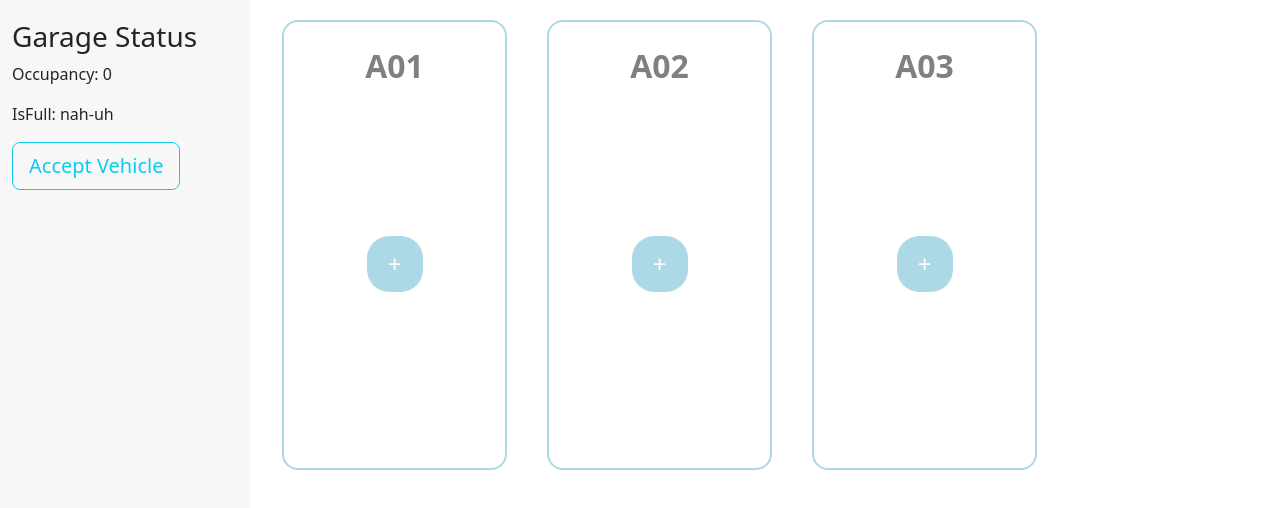
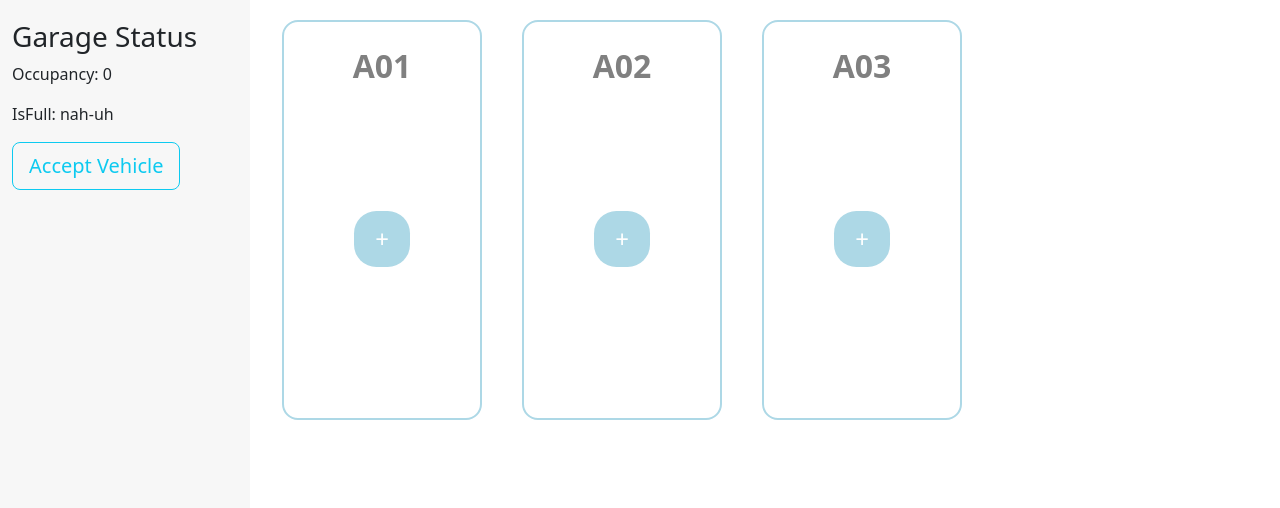
Before and after one commit to Sh-i-aw/Parked, a React (Create React App) app: page / in a window 1280 px wide. Shown: the top 508 px of the page. Built offline with nearby package versions, Linux system fonts and the light colour scheme.

Commit message:
Ensure elapsed time only show after 1 sec has passed

```diff
--- a/src/App.css
+++ b/src/App.css
@@ -15,8 +15,8 @@
   justify-content: space-between;
   margin: 20px;
   padding: 20px;
-  min-width: 225px;
-  min-height: 450px;
+  min-width: 200px;
+  min-height: 400px;
   border: 2px double lightblue;
   border-radius: 1rem;
 }
--- a/src/Component/SingleLot.jsx
+++ b/src/Component/SingleLot.jsx
@@ -1,4 +1,3 @@
-import Button from "react-bootstrap/Button";
 import ReleaseVehicleForm from "./ReleaseVehicleForm";
 import AcceptVehicleForm from "./AcceptVehicleForm";
 import dayjs from "dayjs";
@@ -57,7 +56,7 @@ function SingleLot(props) {
 					<br />
 					<p>{dayjs(lot.entryTime).tz("America/Toronto").format("YYYY-MM-DD HH:mm:ss")}</p>
 					<br />
-					<p>{lot.duration}</p>
+					{timeElapsed > 0 && <p>{lot.duration}</p>}
 				</div>
 			)}
 
@@ -68,13 +67,6 @@ function SingleLot(props) {
 					<button onClick={() => openAcceptForm(lot.lotNumber)}>+</button>
 				)}
 			</div>
-			{/*{timeElapsed > 0 && <p>{lot.duration}</p>}*/}
-
-			{/*{lot.occupied ? (*/}
-			{/*	<button onClick={() => openReleaseForm(lot.lotNumber)}>$</button>*/}
-			{/*) : (*/}
-			{/*	<button onClick={() => openAcceptForm(lot.lotNumber)}>+</button>*/}
-			{/*)}*/}
 
 			<ReleaseVehicleForm
 				show={shouldShowReleaseForm}
```
